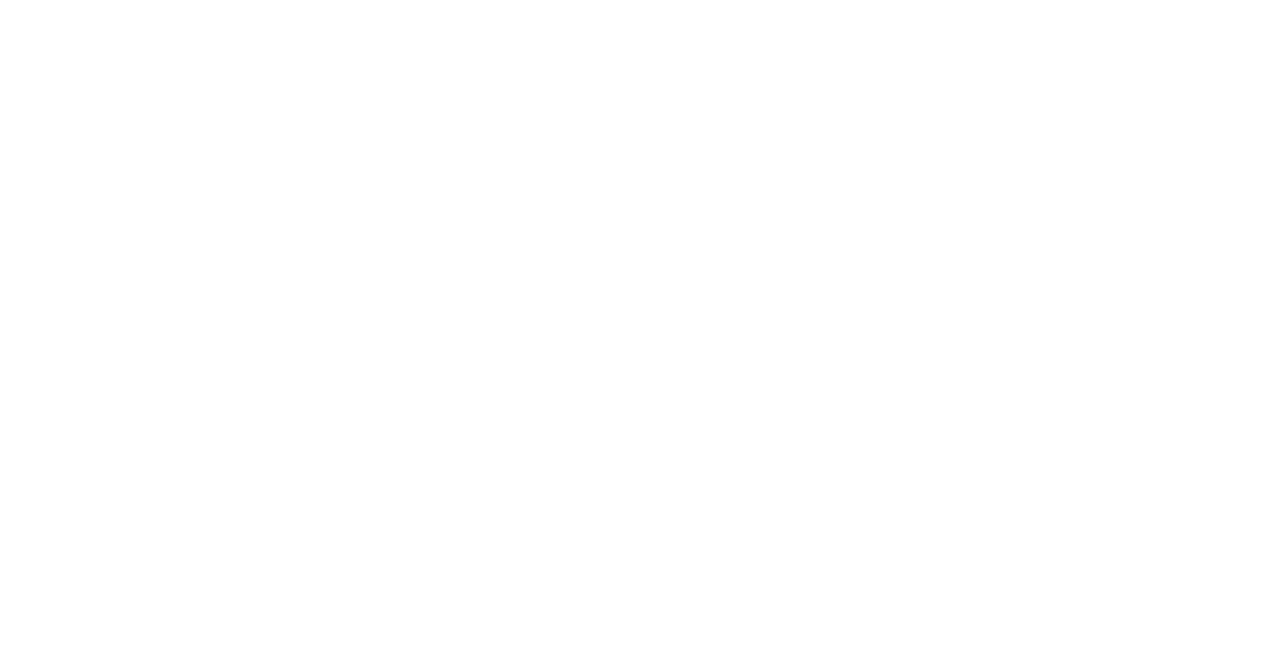
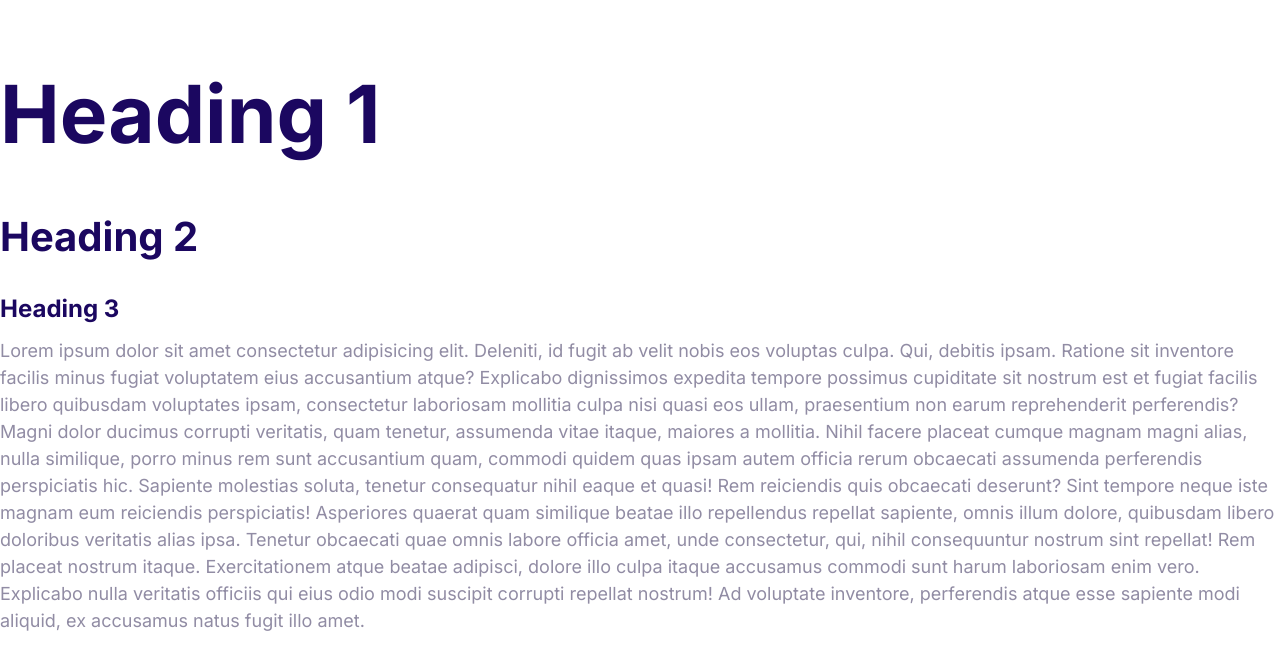
Before and after one commit to panospd/moshify, a plain HTML site: page index.html in a window 1280 px wide. Drawn offline with Linux system fonts and the light colour scheme.

Commit message:
defined styles for fonts

```diff
--- a/css/styles.css
+++ b/css/styles.css
@@ -1,3 +1,7 @@
+html {
+    font-size: 62.5%;
+}
+
 :root {
     --color-primary: #2584ff;
     --color-secondary: #00d9ff;
@@ -5,3 +9,50 @@
     --color-headings: #1b0760;
     --color-body: #918ca4;
 }
+
+body {
+    font-family: "Inter", sans-serif;
+    color: var(--color-body);
+    font-size: 2.4rem;
+    line-height: 1.5;
+}
+
+h1,
+h2,
+h3 {
+    color: var(--color-headings);
+    margin-bottom: 1rem;
+}
+
+h1 {
+    font-size: 7rem;
+}
+h2 {
+    font-size: 4rem;
+}
+
+h3 {
+    font-size: 3rem;
+}
+
+p {
+    margin-top: 0;
+}
+
+@media screen and (min-width: 1024px) {
+    body {
+        font-size: 1.8rem;
+    }
+
+    h1 {
+        font-size: 8rem;
+    }
+
+    h2 {
+        font-size: 4rem;
+    }
+
+    h3 {
+        font-size: 2.4rem;
+    }
+}
--- a/index.html
+++ b/index.html
@@ -6,7 +6,30 @@
         <meta name="viewport" content="width=device-width, initial-scale=1.0" />
         <link rel="stylesheet" href="css/normalize.css" />
         <link rel="stylesheet" href="css/styles.css" />
+        <link rel="preconnect" href="https://fonts.gstatic.com" />
+        <link href="https://fonts.googleapis.com/css2?family=Inter:wght@400;700&display=swap" rel="stylesheet" />
         <title>Document</title>
     </head>
-    <body></body>
+    <body>
+        <h1>Heading 1</h1>
+        <h2>Heading 2</h2>
+        <h3>Heading 3</h3>
+        <p>
+            Lorem ipsum dolor sit amet consectetur adipisicing elit. Deleniti, id fugit ab velit nobis eos voluptas
+            culpa. Qui, debitis ipsam. Ratione sit inventore facilis minus fugiat voluptatem eius accusantium atque?
+            Explicabo dignissimos expedita tempore possimus cupiditate sit nostrum est et fugiat facilis libero
+            quibusdam voluptates ipsam, consectetur laboriosam mollitia culpa nisi quasi eos ullam, praesentium non
+            earum reprehenderit perferendis? Magni dolor ducimus corrupti veritatis, quam tenetur, assumenda vitae
+            itaque, maiores a mollitia. Nihil facere placeat cumque magnam magni alias, nulla similique, porro minus rem
+            sunt accusantium quam, commodi quidem quas ipsam autem officia rerum obcaecati assumenda perferendis
+            perspiciatis hic. Sapiente molestias soluta, tenetur consequatur nihil eaque et quasi! Rem reiciendis quis
+            obcaecati deserunt? Sint tempore neque iste magnam eum reiciendis perspiciatis! Asperiores quaerat quam
+            similique beatae illo repellendus repellat sapiente, omnis illum dolore, quibusdam libero doloribus
+            veritatis alias ipsa. Tenetur obcaecati quae omnis labore officia amet, unde consectetur, qui, nihil
+            consequuntur nostrum sint repellat! Rem placeat nostrum itaque. Exercitationem atque beatae adipisci, dolore
+            illo culpa itaque accusamus commodi sunt harum laboriosam enim vero. Explicabo nulla veritatis officiis qui
+            eius odio modi suscipit corrupti repellat nostrum! Ad voluptate inventore, perferendis atque esse sapiente
+            modi aliquid, ex accusamus natus fugit illo amet.
+        </p>
+    </body>
 </html>
```
